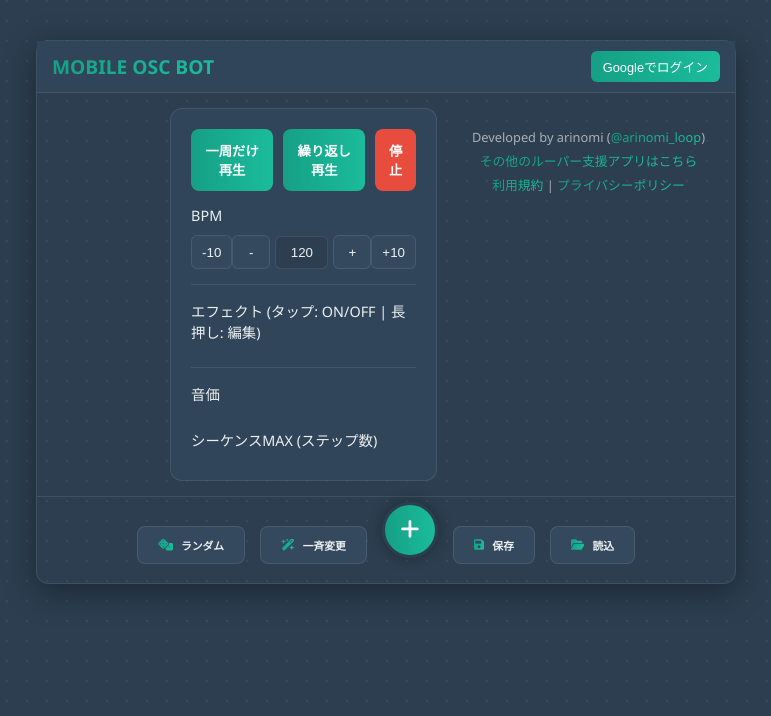
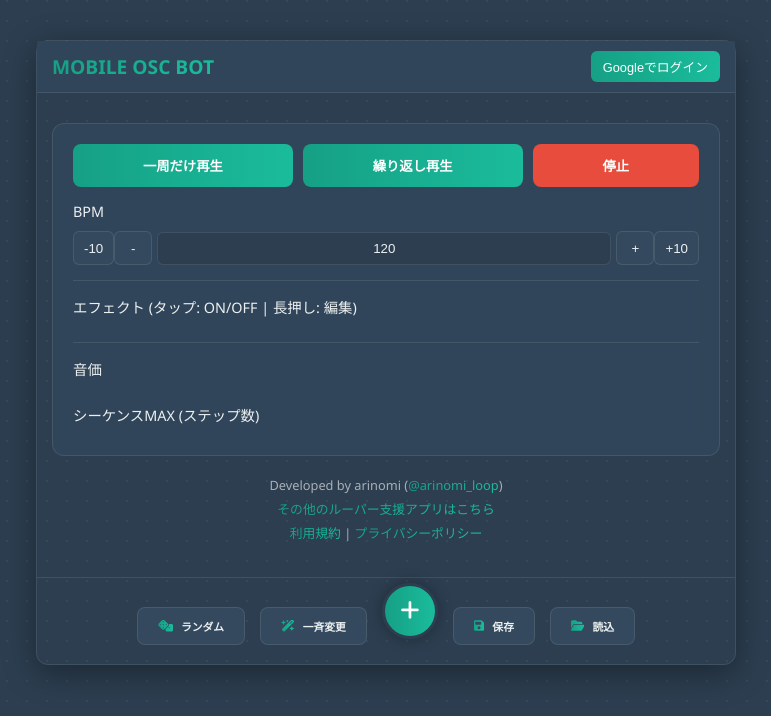
Before and after one commit to arinomin/oscbot, a Node server app: page / in a window 1280 px wide. Shown: the top 716 px of the page, without its empty margins (254-1025 px from the left). Run offline with Node 20, Linux system fonts and the light colour scheme; some libraries are stand-ins or nearby versions.

Commit message:
PCの表示をもとに戻した

```diff
--- a/public/style.css
+++ b/public/style.css
@@ -841,26 +841,6 @@
 #load-preset-modal .modal-content {
     max-width: 650px;
 }
-
-/* Desktop & Tablet Styles */
-@media (min-width: 700px) {
-  .main-content {
-    display: flex;
-    gap: 20px;
-    align-items: flex-start;
-  }
-
-  .playback-grid-area {
-    flex: 2; /* Takes up 2/3 of the space */
-    margin-bottom: 0;
-  }
-
-  .controls-area {
-    flex: 1; /* Takes up 1/3 of the space */
-    position: sticky;
-    top: 20px; /* Sticks to the top while scrolling */
-  }
-}
 #load-preset-modal .modal-body {
   flex-grow: 1;
   overflow-y: auto;
```
